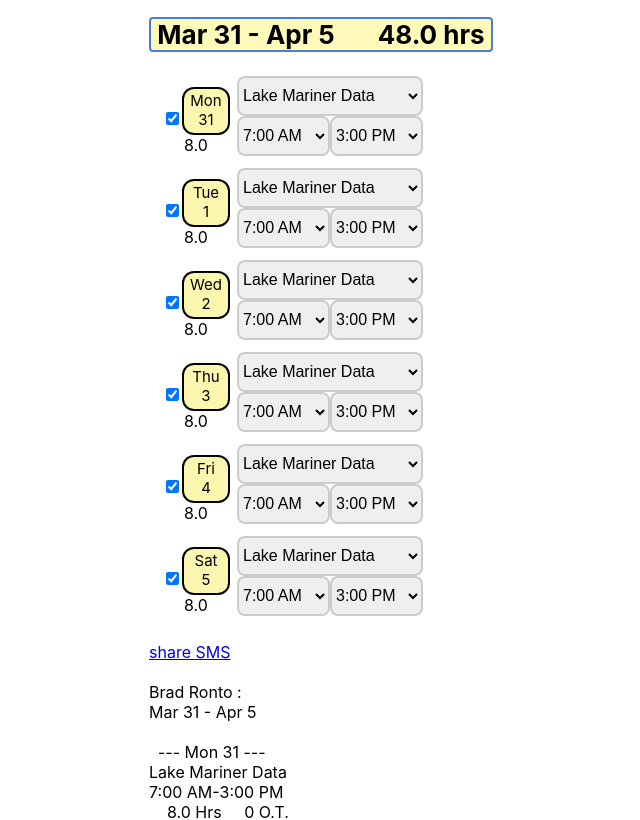
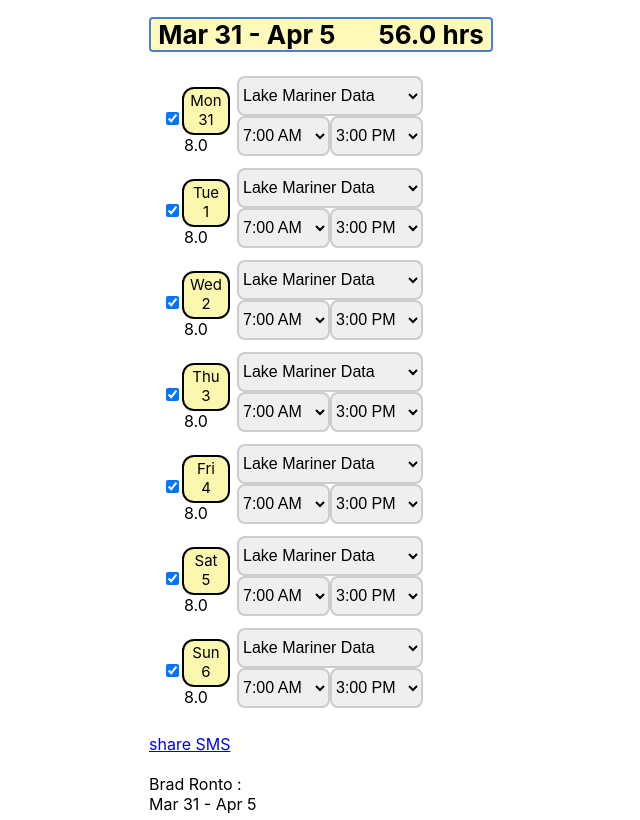
Before and after one commit to bradronto/bradronto.github.io, a React (Create React App) app in the folder timekeep/: page / in a window 1280 px wide. Shown: the top 820 px of the page, without its empty margins (321-961 px from the left). Built offline with nearby package versions, Linux system fonts and the light colour scheme.

Commit message:
and another..

```diff
--- a/timekeep/src/components/work-hours.js
+++ b/timekeep/src/components/work-hours.js
@@ -55,7 +55,7 @@ const getDatesOfCurrentWeek = () => {
   const firstDayOfWeek = new Date(today.setDate(today.getDate() - today.getDay()+1));
   const weekDates = [];
 
-  for (let i = 0; i < 6; i++) {
+  for (let i = 0; i < 7; i++) {
     const day = new Date(firstDayOfWeek);
     day.setDate(firstDayOfWeek.getDate() + i);
 
```
